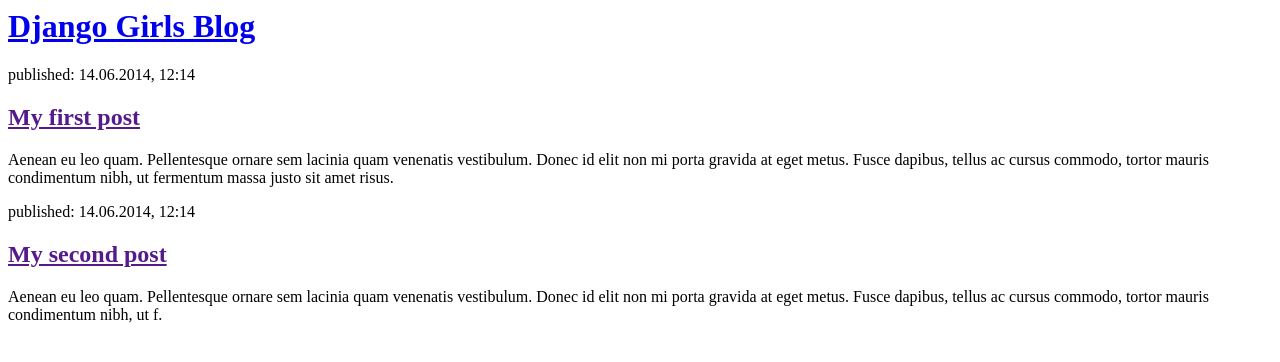
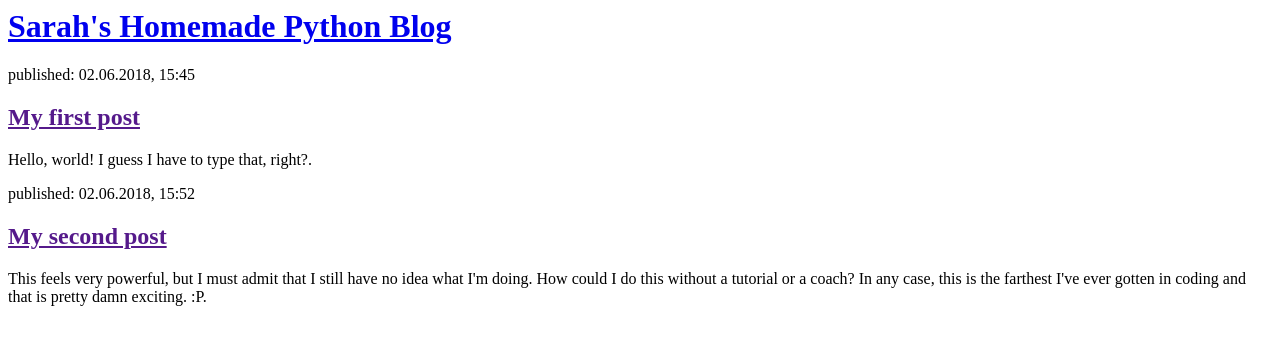
Before and after one commit to sarahwr/my-first-blog, a Django app: page / in a window 1280 px wide. Shown: the top 362 px of the page. Run offline with Django 3.2, Linux system fonts and the light colour scheme.

Commit message:
Changed text on HTML to my own text so it's MY website

```diff
--- a/blog/templates/blog/post_list.html
+++ b/blog/templates/blog/post_list.html
@@ -1,22 +1,22 @@
 <html>
     <head>
-        <title>Django Girls blog</title>
+        <title>Sarah WR</title>
     </head>
     <body>
         <div>
-            <h1><a href="/">Django Girls Blog</a></h1>
+            <h1><a href="/">Sarah's Homemade Python Blog</a></h1>
         </div>
 
         <div>
-            <p>published: 14.06.2014, 12:14</p>
+            <p>published: 02.06.2018, 15:45</p>
             <h2><a href="">My first post</a></h2>
-            <p>Aenean eu leo quam. Pellentesque ornare sem lacinia quam venenatis vestibulum. Donec id elit non mi porta gravida at eget metus. Fusce dapibus, tellus ac cursus commodo, tortor mauris condimentum nibh, ut fermentum massa justo sit amet risus.</p>
+            <p>Hello, world! I guess I have to type that, right?.</p>
         </div>
 
         <div>
-            <p>published: 14.06.2014, 12:14</p>
+            <p>published: 02.06.2018, 15:52</p>
             <h2><a href="">My second post</a></h2>
-            <p>Aenean eu leo quam. Pellentesque ornare sem lacinia quam venenatis vestibulum. Donec id elit non mi porta gravida at eget metus. Fusce dapibus, tellus ac cursus commodo, tortor mauris condimentum nibh, ut f.</p>
+            <p>This feels very powerful, but I must admit that I still have no idea what I'm doing. How could I do this without a tutorial or a coach? In any case, this is the farthest I've ever gotten in coding and that is pretty damn exciting. :P.</p>
         </div>
     </body>
 </html>
```
